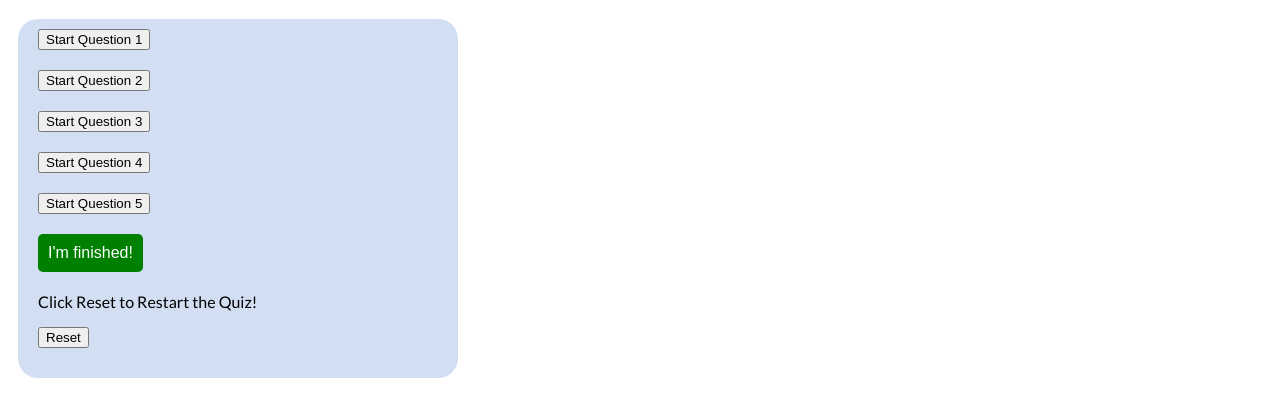
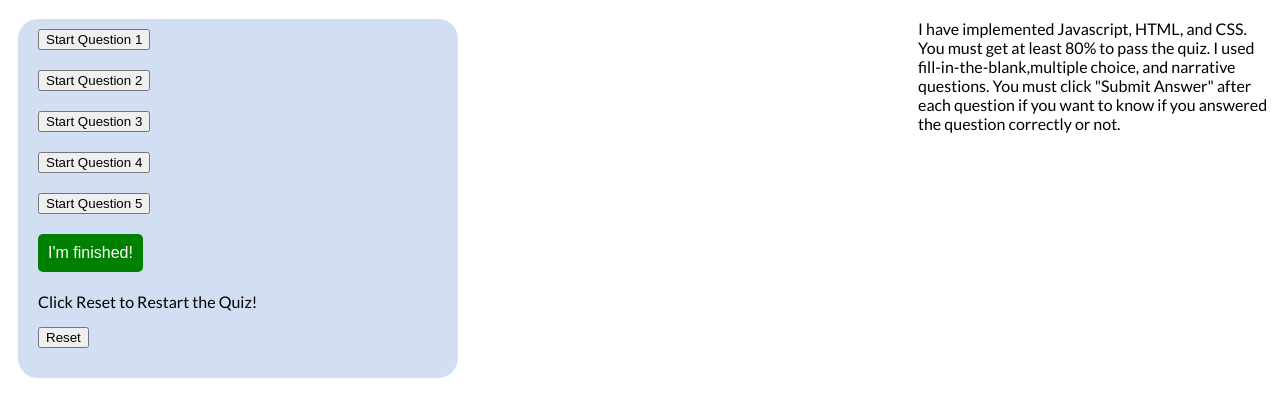
Before and after one commit to smc9000/mathquiz, a plain HTML site: page index.html in a window 1280 px wide. Shown: the part 63-480 px from the top of the page. Drawn offline with nearby package versions, Linux system fonts and the light colour scheme.

Commit message:
Update index.html

```diff
--- a/index.html
+++ b/index.html
@@ -200,6 +200,8 @@ function myFunction5() {
 <img id = "picture">
 </div>
 
+<p>I have implemented Javascript, HTML, and CSS. You must get at least 80% to pass the quiz. I used fill-in-the-blank,multiple choice, and narrative questions. You must click "Submit Answer" after each question if you want to know if you answered the question correctly or not.</p>
+
 <script src = "MathQuiz.js" defer></script>
 </body>
 
```
